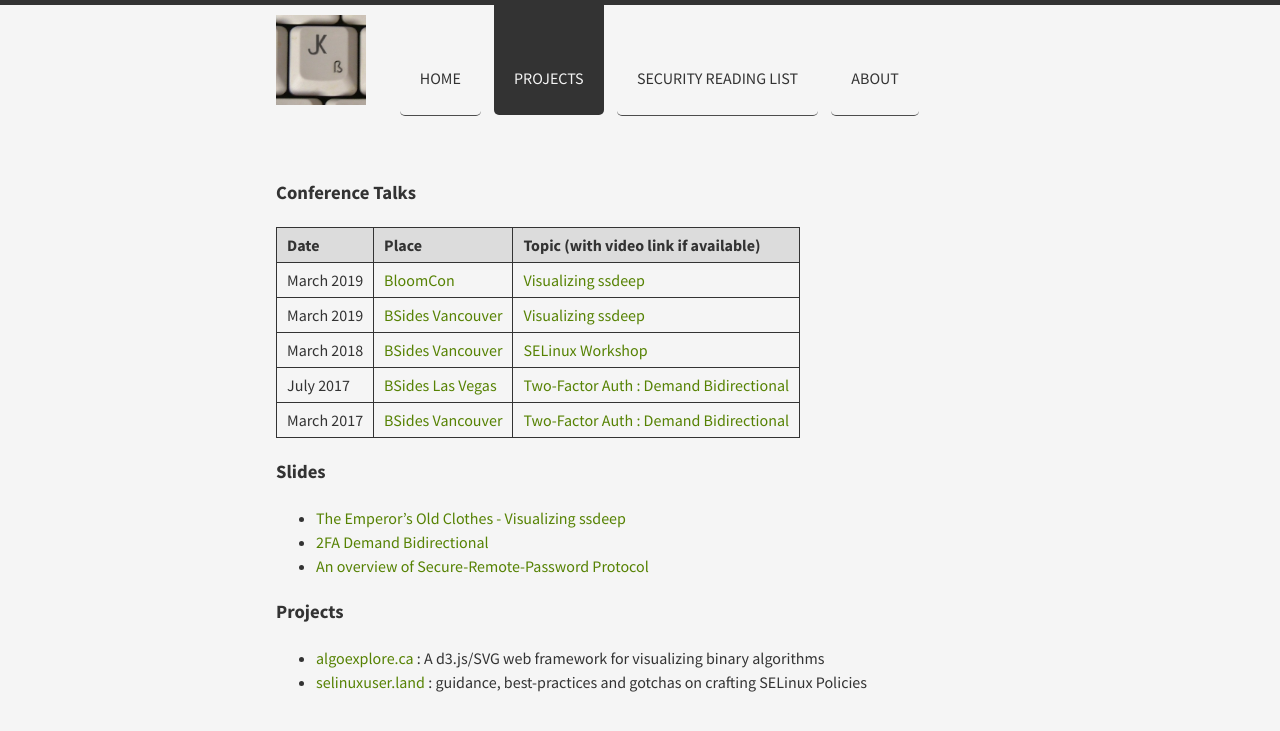
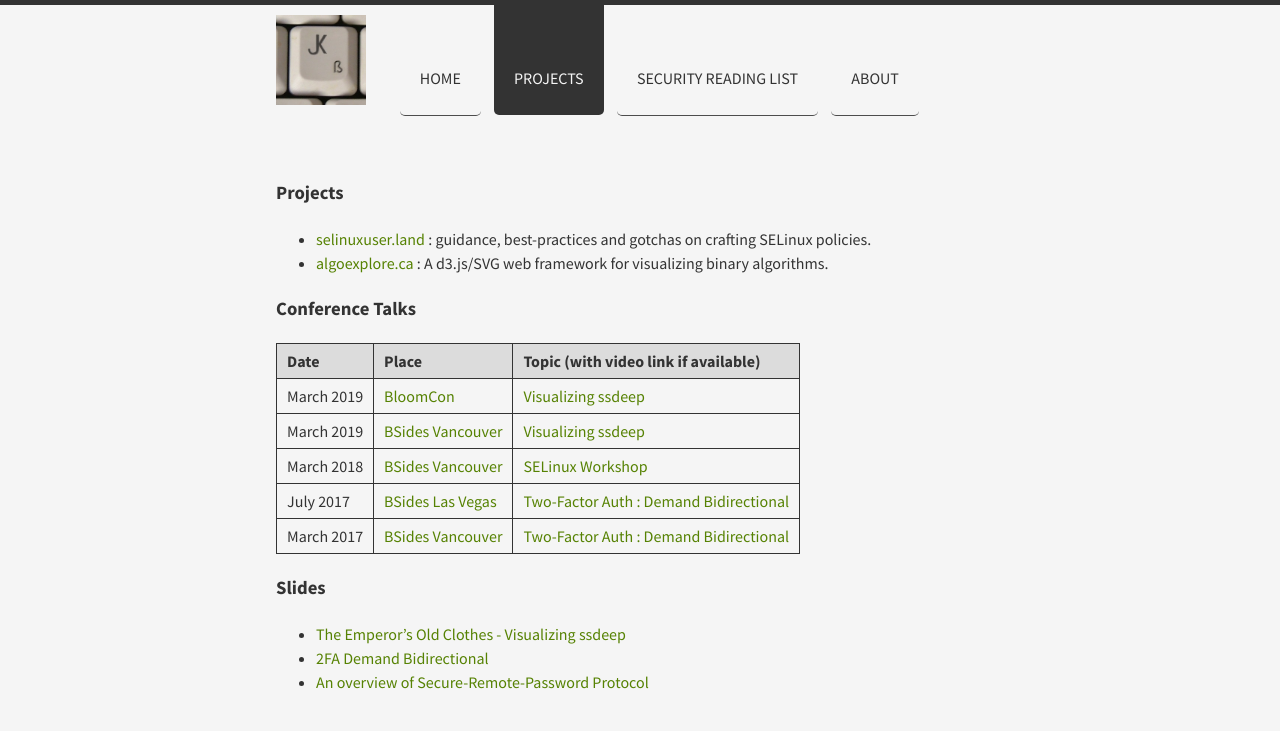
Before and after one commit to joekir/joekir.github.io, a Jekyll site: the page built from projects/index.md, in a window 1280 px wide. Shown: the top 731 px of the page. Built offline with Jekyll 4.4.1, drawn with Linux system fonts in a browser that asks for light colours; comment, search, counter and statistics services are not loaded; part of the change alters nothing that is shown.

```diff
--- a/projects/index.md
+++ b/projects/index.md
@@ -2,6 +2,11 @@
 layout: default
 title: Projects
 ---
+
+### Projects
+
+* [selinuxuser.land](https://selinuxuser.land){:target="_blank"} : guidance, best-practices and gotchas on crafting SELinux policies.
+* [algoexplore.ca](https://algoexplore.ca){:target="_blank"} : A d3.js/SVG web framework for visualizing binary algorithms.
 
 ### Conference Talks
 
@@ -18,8 +23,3 @@ title: Projects
 * [The Emperor's Old Clothes - Visualizing ssdeep](https://docs.google.com/presentation/d/e/2PACX-1vTbRtG0z2zsvYaIv9EwSVunOjhuZoxZMmxfJhFPlLJwgC85JISulZgKm7w8bEaQHA/pub?start=true&loop=false&delayms=3000#slide=id.p21){:target="_blank"}
 * [2FA Demand Bidirectional](https://www.josephkirwin.com/2FA-Demand-Bidirectional/){:target="_blank"}
 * [An overview of Secure-Remote-Password Protocol](https://www.josephkirwin.com/srp-talk){:target="_blank"}
-
-### Projects
-
-* [algoexplore.ca](https://algoexplore.ca){:target="_blank"} : A d3.js/SVG web framework for visualizing binary algorithms
-* [selinuxuser.land](https://selinuxuser.land){:target="_blank"} : guidance, best-practices and gotchas on crafting SELinux Policies
```
